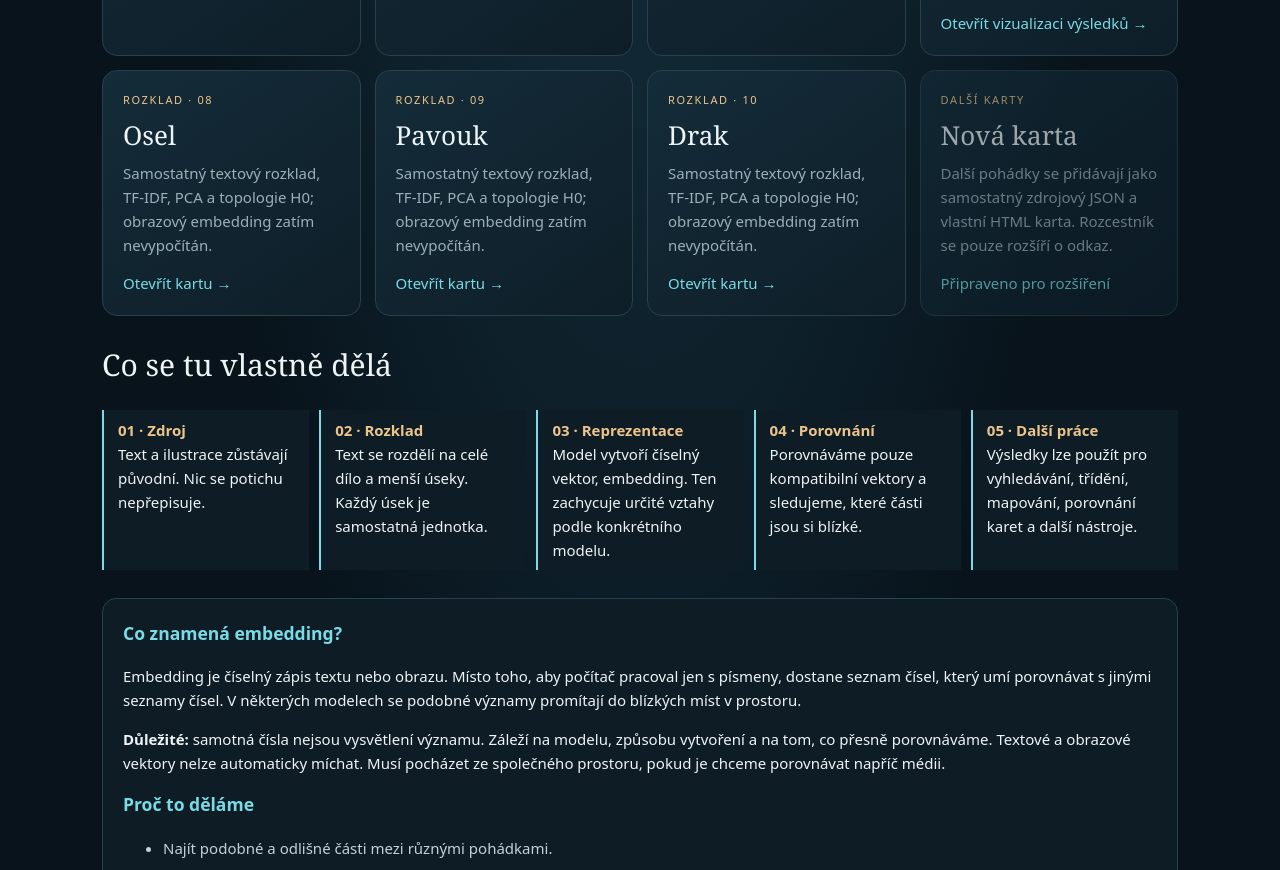
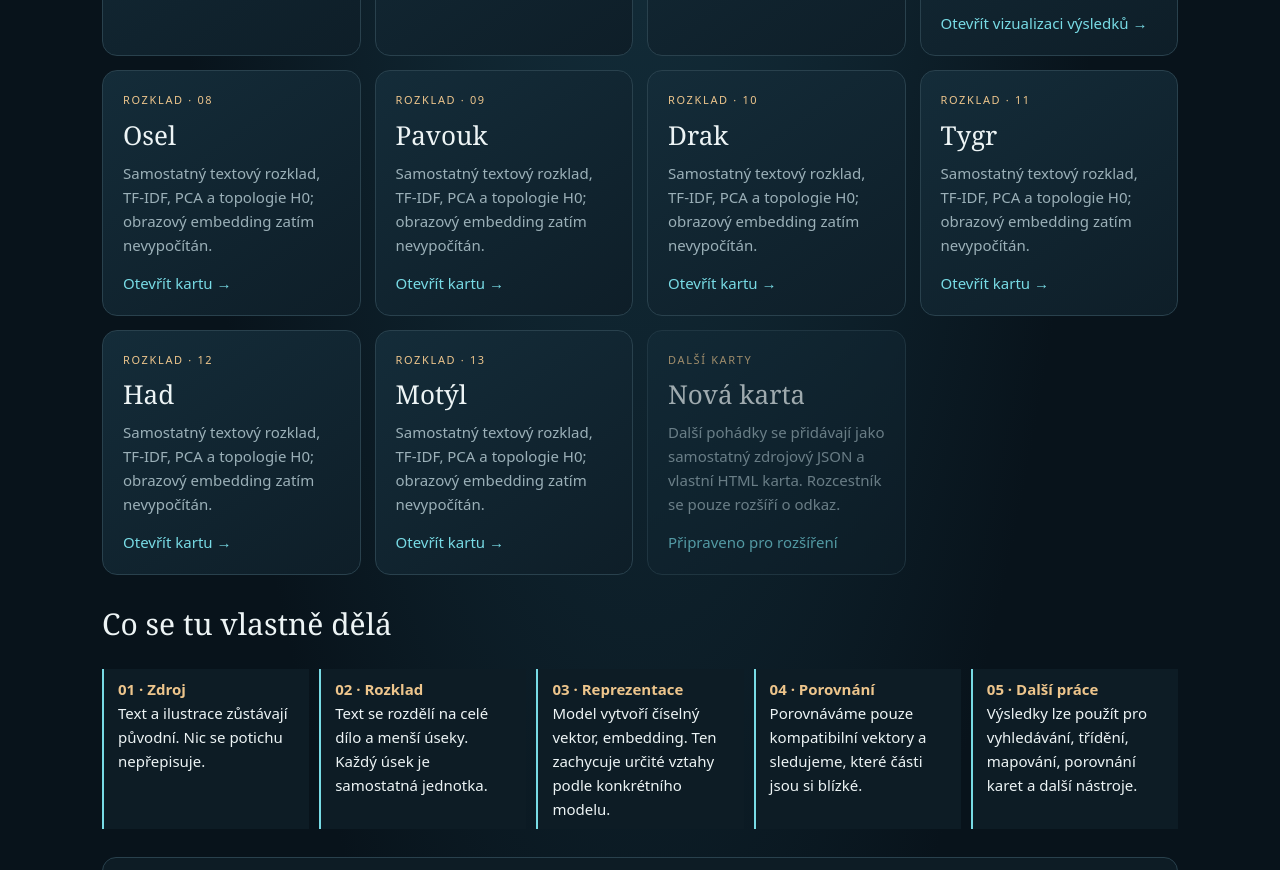
Before and after one commit to artmisanovak-prog/generative_gen, a plain HTML site: page doma/embedings/index.html in a window 1280 px wide. Shown: the part 950-1820 px from the top of the page. Drawn offline with Linux system fonts and the light colour scheme.

Commit message:
Add Tygr Had Motyl analysis cards

```diff
--- a/doma/embedings/index.html
+++ b/doma/embedings/index.html
@@ -17,6 +17,9 @@
 <a class="card" href="osel.html"><div class="num">ROZKLAD · 08</div><h3>Osel</h3><p>Samostatný textový rozklad, TF-IDF, PCA a topologie H0; obrazový embedding zatím nevypočítán.</p><span class="go">Otevřít kartu →</span></a>
 <a class="card" href="pavouk.html"><div class="num">ROZKLAD · 09</div><h3>Pavouk</h3><p>Samostatný textový rozklad, TF-IDF, PCA a topologie H0; obrazový embedding zatím nevypočítán.</p><span class="go">Otevřít kartu →</span></a>
 <a class="card" href="drak.html"><div class="num">ROZKLAD · 10</div><h3>Drak</h3><p>Samostatný textový rozklad, TF-IDF, PCA a topologie H0; obrazový embedding zatím nevypočítán.</p><span class="go">Otevřít kartu →</span></a>
+<a class="card" href="tygr.html"><div class="num">ROZKLAD · 11</div><h3>Tygr</h3><p>Samostatný textový rozklad, TF-IDF, PCA a topologie H0; obrazový embedding zatím nevypočítán.</p><span class="go">Otevřít kartu →</span></a>
+<a class="card" href="had.html"><div class="num">ROZKLAD · 12</div><h3>Had</h3><p>Samostatný textový rozklad, TF-IDF, PCA a topologie H0; obrazový embedding zatím nevypočítán.</p><span class="go">Otevřít kartu →</span></a>
+<a class="card" href="motyl.html"><div class="num">ROZKLAD · 13</div><h3>Motýl</h3><p>Samostatný textový rozklad, TF-IDF, PCA a topologie H0; obrazový embedding zatím nevypočítán.</p><span class="go">Otevřít kartu →</span></a>
 <div class="card" style="opacity:.65"><div class="num">DALŠÍ KARTY</div><h3>Nová karta</h3><p>Další pohádky se přidávají jako samostatný zdrojový JSON a vlastní HTML karta. Rozcestník se pouze rozšíří o odkaz.</p><span class="go">Připraveno pro rozšíření</span></div>
 </div></section>
 <section class="section"><h2>Co se tu vlastně dělá</h2><div class="steps"><div class="step"><b>01 · Zdroj</b>Text a ilustrace zůstávají původní. Nic se potichu nepřepisuje.</div><div class="step"><b>02 · Rozklad</b>Text se rozdělí na celé dílo a menší úseky. Každý úsek je samostatná jednotka.</div><div class="step"><b>03 · Reprezentace</b>Model vytvoří číselný vektor, embedding. Ten zachycuje určité vztahy podle konkrétního modelu.</div><div class="step"><b>04 · Porovnání</b>Porovnáváme pouze kompatibilní vektory a sledujeme, které části jsou si blízké.</div><div class="step"><b>05 · Další práce</b>Výsledky lze použít pro vyhledávání, třídění, mapování, porovnání karet a další nástroje.</div></div></section>
```
